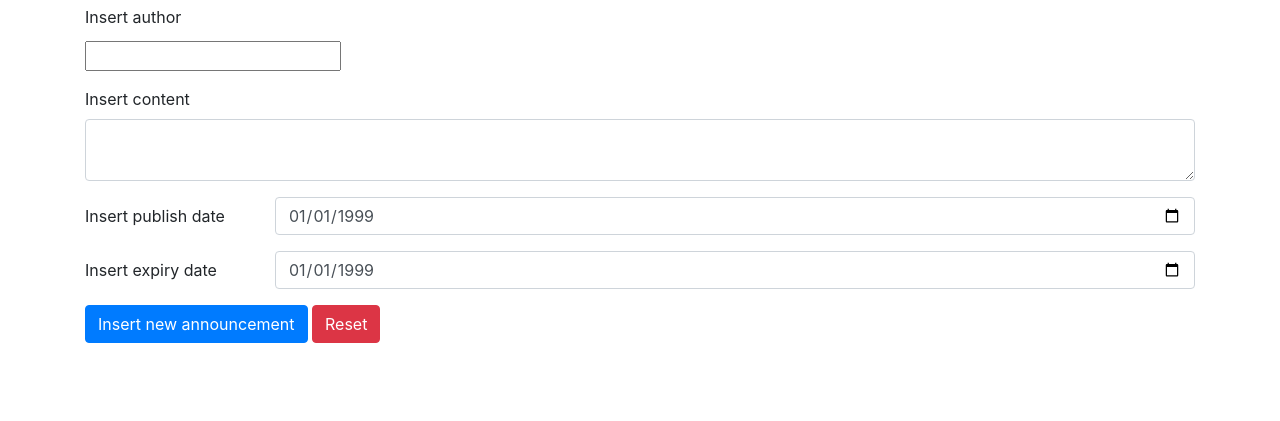
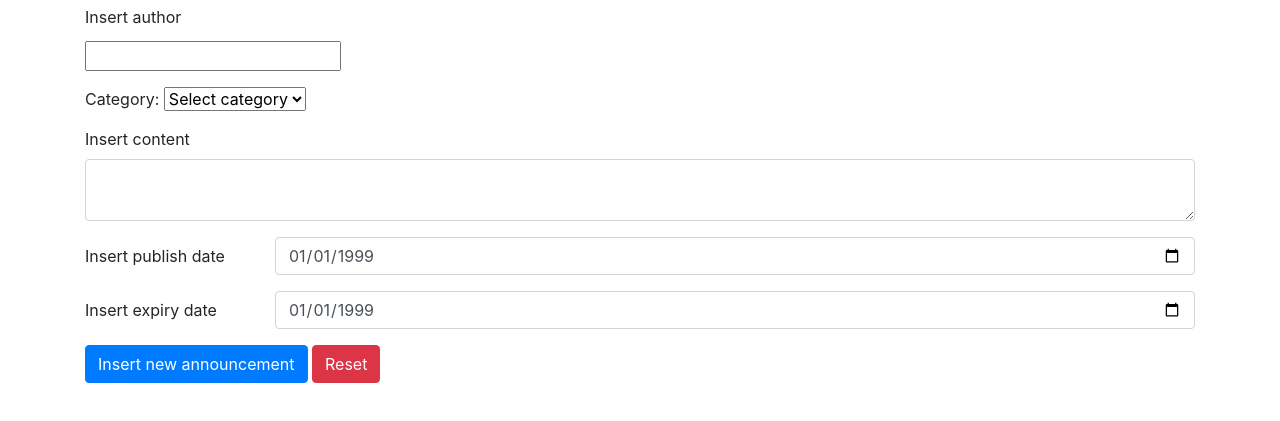
Before and after one commit to sofiazanrosso/SEII-project-1, a website: page project-api/public/addFly.html in a window 1280 px wide. Shown: the part 51-472 px from the top of the page. Drawn offline with nearby package versions, Linux system fonts and the light colour scheme; no server answers.

Commit message:
Added category form for add flyer function [with Lorenzo]

```diff
--- a/project-api/public/addFly.html
+++ b/project-api/public/addFly.html
@@ -6,7 +6,7 @@
     <meta name='viewport' content='width=device-width, initial-scale=1'>
     <link rel="stylesheet" href="https://maxcdn.bootstrapcdn.com/bootstrap/4.5.2/css/bootstrap.min.css">
 </head>
-<body>
+<body onload="loadCategories()">
   <script src="https://ajax.googleapis.com/ajax/libs/jquery/2.1.3/jquery.min.js"></script>
   <script src="script.js"></script>
 
@@ -16,6 +16,12 @@
       <div class="form-group">
         <label for="insertAuthor">Insert author</label>
         <input type="text" class="form-text" id="author">
+      </div>
+      <div class="form-group">
+        <!-- select category -->
+        Category: <select name="categories" id="cat">
+          <option value="" selected="selected">Select category</option>
+        </select>
       </div>
       <div class="form-group">
         <label for="insertContent">Insert content</label>
```
Also changed, not shown: project-api/public/add.html (+0 -1 lines).
